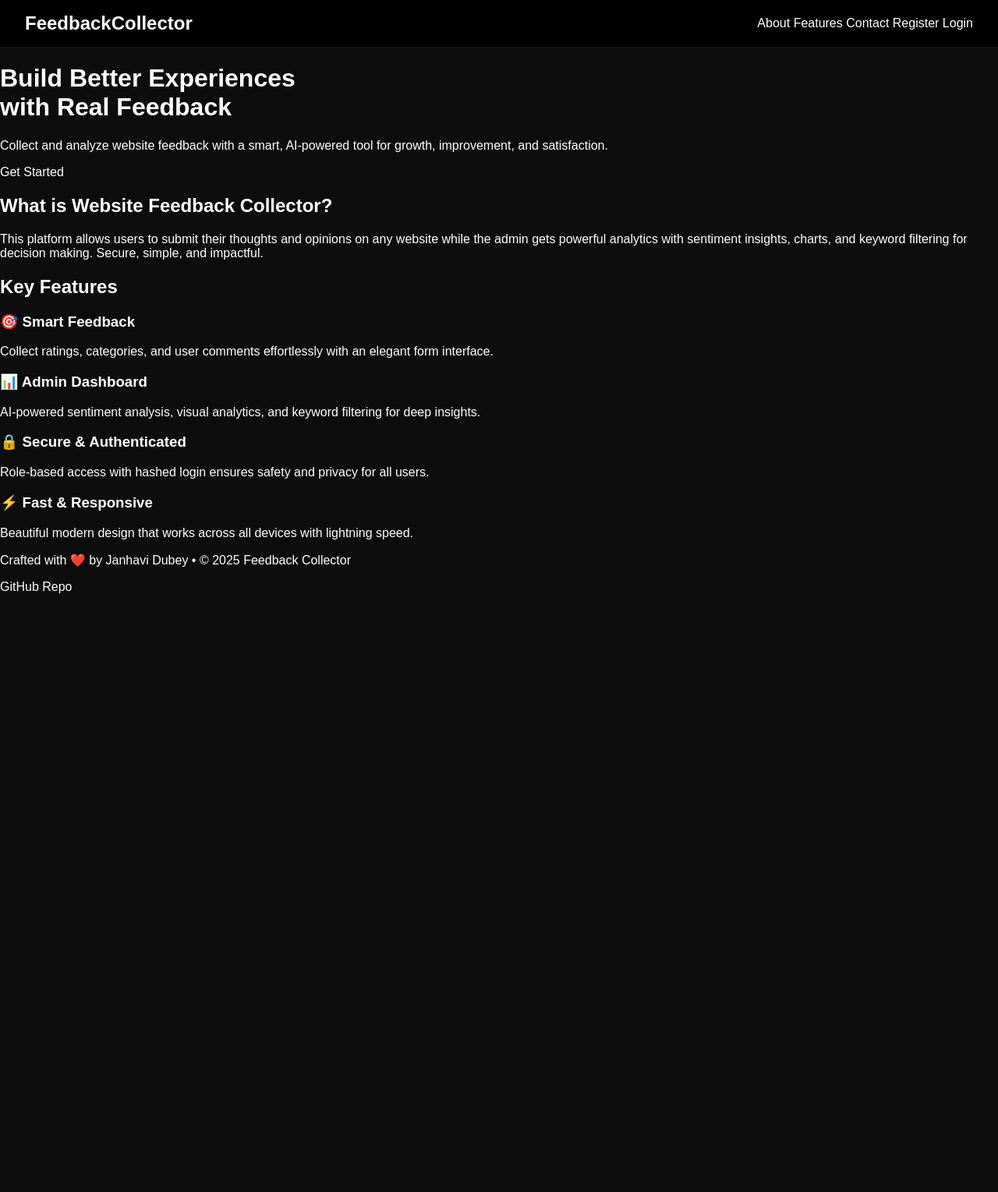
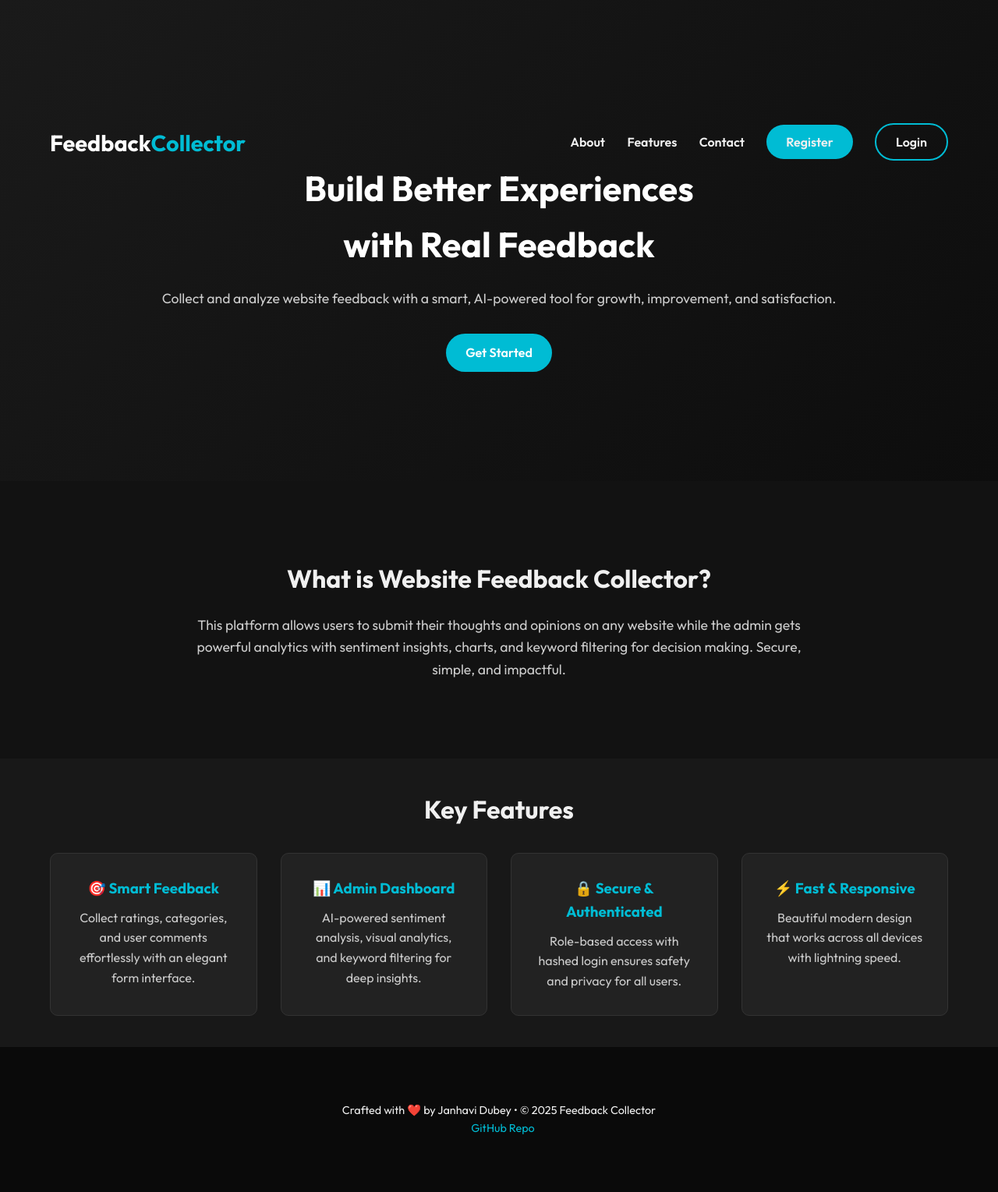
Before and after one commit to buildwithjanhavi/Website-Feedback-Collector-with-Admin-Dashboard, a Flask app: page / in a window 1280 px wide. Shown: the whole page at 78% size. Before the commit the page ends 761 px from the top, so only its background shows below. Run offline with Flask 2, Linux system fonts and the light colour scheme.

Commit message:
style.css

```diff
--- a/static/style.css
+++ b/static/style.css
@@ -1,14 +1,24 @@
-/* Global styles */
-body {
+/* Global Reset */
+* {
     margin: 0;
-    font-family: 'Poppins', sans-serif;
-    background-color: #0d0d0d;
-    color: white;
+    padding: 0;
+    box-sizing: border-box;
 }
 
-a {
-    text-decoration: none;
-    color: inherit;
+body {
+    font-family: 'Outfit', sans-serif;
+    background-color: #0f0f0f;
+    color: #f0f0f0;
+    line-height: 1.6;
+    scroll-behavior: smooth;
+}
+
+/* Container */
+.container {
+    width: 90%;
+    max-width: 1200px;
+    margin: auto;
+    padding: 40px 0;
 }
 
 /* Navbar */
@@ -16,155 +26,182 @@ a {
     display: flex;
     justify-content: space-between;
     align-items: center;
-    background-color: #000;
-    padding: 1rem 2rem;
-    border-bottom: 1px solid #111;
+    padding-top: 20px;
 }
 
 .logo {
-    font-size: 1.5rem;
-    font-weight: bold;
+    font-size: 1.8rem;
+    font-weight: 700;
+    color: #ffffff;
 }
 
-.logout-link {
-    font-weight: 500;
-    color: #00d8ff;
-    transition: 0.3s;
+.logo span {
+    color: #00bcd4;
 }
 
-.logout-link:hover {
+.nav-links a {
+    margin-left: 25px;
+    color: #f0f0f0;
+    text-decoration: none;
+    font-weight: 600;
+    transition: color 0.3s ease;
+}
+
+.nav-links a:hover {
+    color: #00bcd4;
+}
+
+/* Hero Section */
+.hero-section {
+    background: linear-gradient(135deg, #1a1a1a, #0d0d0d);
+    padding: 100px 0;
+    text-align: center;
+}
+
+.hero-content h1 {
+    font-size: 2.8rem;
+    margin-bottom: 20px;
+    color: #ffffff;
+}
+
+.hero-content p {
+    font-size: 1.1rem;
+    margin-bottom: 30px;
+    color: #cccccc;
+}
+
+.btn,
+.btn-outline,
+.btn-primary {
+    padding: 12px 25px;
+    border: none;
+    font-size: 1rem;
+    cursor: pointer;
+    font-weight: 600;
+    border-radius: 30px;
+    transition: all 0.3s ease;
+    text-decoration: none;
+}
+
+.btn {
+    background-color: #00bcd4;
+    color: #ffffff;
+}
+
+.btn-outline {
+    border: 2px solid #00bcd4;
+    background: transparent;
+    color: #00bcd4;
+}
+
+.btn-outline:hover {
+    background-color: #00bcd4;
+    color: #fff;
+}
+
+.btn-primary {
+    background-color: #00bcd4;
+    color: #ffffff;
+    display: inline-block;
+}
+
+.btn-primary:hover {
+    background-color: #019aad;
+}
+
+/* About Section */
+.about-section {
+    background-color: #121212;
+    padding: 60px 0;
+    text-align: center;
+}
+
+.about-section h2 {
+    font-size: 2rem;
+    margin-bottom: 20px;
+}
+
+.about-section p {
+    font-size: 1.1rem;
+    color: #cccccc;
+    max-width: 800px;
+    margin: auto;
+}
+
+/* Features Section */
+.features-section {
+    background-color: #181818;
+    text-align: center;
+}
+
+.features-section h2 {
+    font-size: 2rem;
+    margin-bottom: 30px;
+}
+
+.features-grid {
+    display: grid;
+    grid-template-columns: repeat(auto-fit, minmax(250px, 1fr));
+    gap: 30px;
+}
+
+.feature-card {
+    background: #222;
+    padding: 30px;
+    border-radius: 10px;
+    border: 1px solid #333;
+    transition: transform 0.3s ease;
+}
+
+.feature-card:hover {
+    transform: translateY(-10px);
+    border-color: #00bcd4;
+}
+
+.feature-card h3 {
+    color: #00bcd4;
+    margin-bottom: 10px;
+}
+
+.feature-card p {
+    color: #cccccc;
+}
+
+/* Footer */
+.footer-section {
+    background-color: #0a0a0a;
+    text-align: center;
+    padding: 30px 0;
+    font-size: 0.9rem;
+}
+
+.footer-section a {
+    color: #00bcd4;
+    text-decoration: none;
+    margin-left: 10px;
+}
+
+.footer-section a:hover {
     text-decoration: underline;
 }
 
-/* Dashboard Heading */
-.dashboard-container {
-    text-align: center;
-    margin-top: 4rem;
-    padding: 1rem;
-}
-
-.dashboard-heading {
-    font-size: 2.5rem;
-    margin-bottom: 0.5rem;
-}
-
-.dashboard-subheading {
-    font-size: 1.2rem;
-    color: #ccc;
-}
-
-/* Table Styles for Admin Dashboard */
-.table-container {
-    width: 90%;
-    margin: 3rem auto 2rem auto;
-    overflow-x: auto;
-}
-
-.feedback-table {
-    width: 100%;
-    border-collapse: collapse;
-    color: white;
-    background-color: #111;
-    border-radius: 10px;
-    overflow: hidden;
-    box-shadow: 0 0 20px rgba(0,0,0,0.3);
-}
-
-.feedback-table th,
-.feedback-table td {
-    padding: 12px 18px;
-    text-align: left;
-    border-bottom: 1px solid #333;
-}
-
-.feedback-table th {
-    background-color: #1a1a1a;
-    color: #00d8ff;
-    font-weight: bold;
-}
-
-.feedback-table tr:hover {
-    background-color: #1f1f1f;
-}
-
-/* Feedback Stats (for future enhancements) */
-.feedback-stats {
-    margin-top: 4rem;
-    text-align: center;
-}
-
-/* Forms (login/register/dashboard) */
-form {
-    background-color: #111;
-    padding: 2rem;
-    border-radius: 8px;
-    width: 90%;
-    max-width: 400px;
-    margin: 2rem auto;
-    box-shadow: 0 0 20px rgba(0,0,0,0.4);
-}
-
-form h2 {
-    text-align: center;
-    color: #00d8ff;
-}
-
-input[type="text"],
-input[type="password"],
-textarea,
-select {
-    width: 100%;
-    padding: 12px;
-    margin: 10px 0 20px 0;
-    border: none;
-    border-radius: 4px;
-    background-color: #1a1a1a;
-    color: white;
-}
-
-input[type="submit"],
-button {
-    background-color: #00d8ff;
-    border: none;
-    padding: 12px;
-    color: black;
-    font-weight: bold;
-    border-radius: 4px;
-    cursor: pointer;
-    width: 100%;
-    transition: 0.3s;
-}
-
-input[type="submit"]:hover,
-button:hover {
-    background-color: #00b6d6;
-}
-
-/* Flash messages */
-.flash {
-    text-align: center;
-    margin: 1rem auto;
-    color: #00ffcc;
-    font-weight: 500;
-}
-
-/* Responsive */
+/* Responsive Typography */
 @media (max-width: 768px) {
-    .dashboard-heading {
+    .hero-content h1 {
         font-size: 2rem;
     }
 
-    .feedback-table th,
-    .feedback-table td {
-        padding: 10px;
+    .hero-content p {
+        font-size: 1rem;
     }
 
-    .navbar {
-        flex-direction: column;
-        align-items: flex-start;
+    .nav-links {
+        flex-wrap: wrap;
+        text-align: center;
     }
 
-    .logout-link {
-        margin-top: 0.5rem;
+    .nav-links a {
+        display: inline-block;
+        margin: 10px;
     }
 }
```
